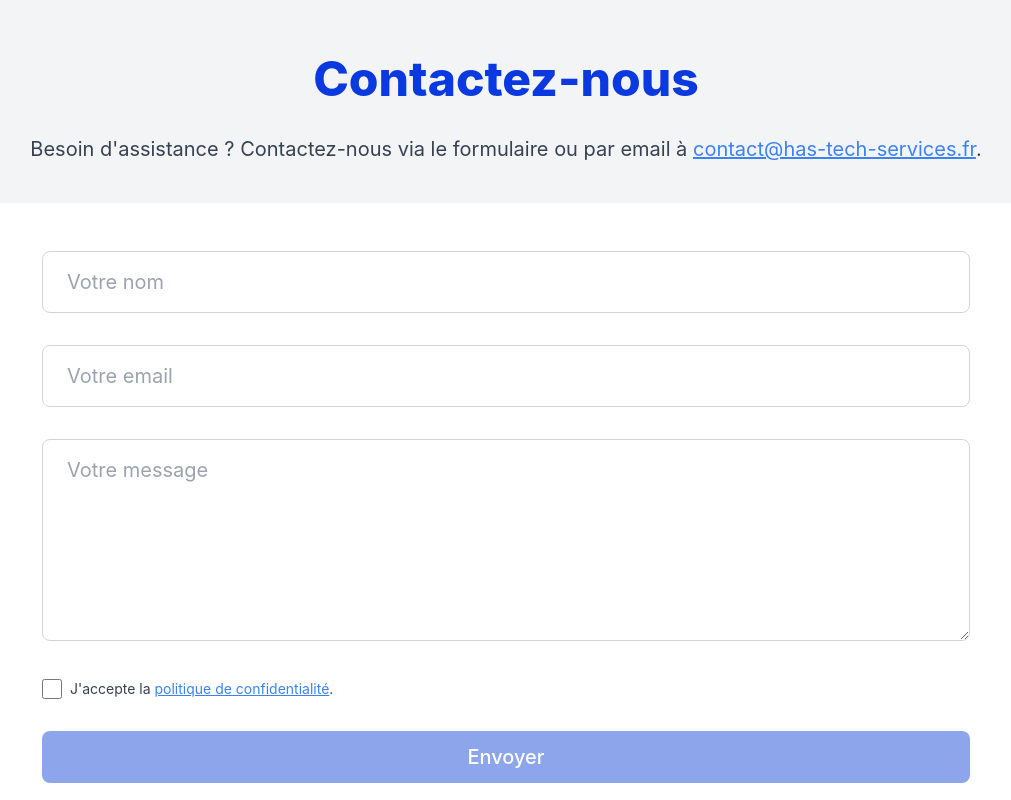
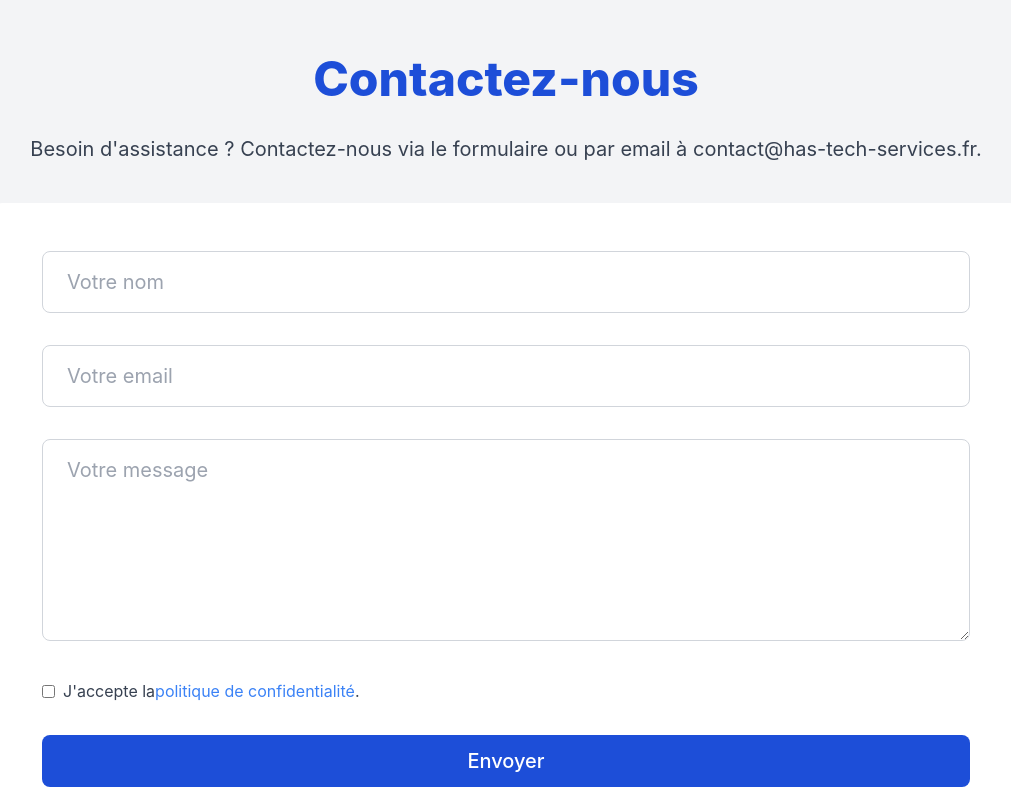
Before and after one commit to HASSANEBEZZA/Has-Tech-Services, a React (Create React App) app: page / in a window 1280 px wide. Shown: the part 3360-4160 px from the top of the page, without its empty margins (134-1145 px from the left). Built offline with nearby package versions, Linux system fonts and the light colour scheme.

Commit message:
ajout de mentionlegal et Politique de confidentialité

```diff
--- a/src/components/Contact.tsx
+++ b/src/components/Contact.tsx
@@ -1,35 +1,44 @@
 import React, { useState } from 'react';
 import axios from 'axios';
 import { FaTwitter, FaFacebook, FaInstagram, FaLinkedin, FaTiktok, FaYoutube } from 'react-icons/fa';
-import '../components/contactstyles.scss';
+import '../components/SocialMedia.scss';
 
 const Contact: React.FC = () => {
-  const [formData, setFormData] = useState({ name: '', email: '', message: '' });
+  const [formData, setFormData] = useState({ name: '', email: '', message: '', acceptPrivacy: false });
   const [status, setStatus] = useState<'idle' | 'loading' | 'success' | 'error'>('idle');
   const [errorMessage, setErrorMessage] = useState<string>('');
-  const [isAccepted, setIsAccepted] = useState<boolean>(false);
+  const [privacyError, setPrivacyError] = useState<string>('');
 
   const handleChange = (e: React.ChangeEvent<HTMLInputElement | HTMLTextAreaElement>) => {
     setFormData({ ...formData, [e.target.name]: e.target.value });
   };
 
   const handleCheckboxChange = (e: React.ChangeEvent<HTMLInputElement>) => {
-    setIsAccepted(e.target.checked);
+    setFormData({ ...formData, acceptPrivacy: e.target.checked });
   };
 
   const handleSubmit = async (e: React.FormEvent) => {
     e.preventDefault();
     setStatus('loading');
     setErrorMessage('');
+    setPrivacyError('');
+
+    if (!formData.acceptPrivacy) {
+      setPrivacyError('Vous devez accepter la politique de confidentialité pour soumettre le formulaire.');
+      setStatus('idle');
+      return;
+    }
 
     try {
+      // Utiliser la variable d'environnement pour l'URL de l'API
       const response = await axios.post(
-        'https://serveur-dispose-de-services-technologiques.railway.internal/api/contact',
+        process.env.REACT_APP_API_URL || '', // URL provenant de la variable d'environnement
         formData
       );
+
       if (response.status === 200) {
         setStatus('success');
-        setFormData({ name: '', email: '', message: '' });
+        setFormData({ name: '', email: '', message: '', acceptPrivacy: false });
       }
     } catch (error: any) {
       setStatus('error');
@@ -45,9 +54,9 @@ const Contact: React.FC = () => {
         <div className="container mx-auto text-center px-6">
           <h2 className="text-5xl font-extrabold text-blue-700 mb-8">Contactez-nous</h2>
           <p className="text-xl text-gray-700 mb-10">
-            Besoin d'assistance ? Contactez-nous via le formulaire ou par email à{' '}
-            <a href="mailto:contact@has-tech-services.fr" className="text-blue-500 underline">
-            contact@has-tech-services.fr
+            Besoin d'assistance ? Contactez-nous via le formulaire ou par email à {'contact@has-tech-services.fr'}
+            <a href={`mailto:${process.env.REACT_APP_SUPPORT_EMAIL}`} className="text-blue-500 underline">
+              {process.env.REACT_APP_SUPPORT_EMAIL}
             </a>
             .
           </p>
@@ -89,28 +98,25 @@ const Contact: React.FC = () => {
               ></textarea>
             </div>
 
-            {/* Case à cocher pour la politique de confidentialité */}
-            <div className="flex items-center space-x-2">
-              <input
-                type="checkbox"
-                id="privacy-policy"
-                checked={isAccepted}
-                onChange={handleCheckboxChange}
-                className="h-5 w-5 text-blue-600 border-gray-300 rounded focus:ring-2 focus:ring-blue-300"
-                required
-              />
-              <label htmlFor="privacy-policy" className="text-sm text-gray-700">
-                J'accepte la{' '}
-                <a href="/politique-de-confidentialite" className="text-blue-500 underline">
-                  politique de confidentialité
-                </a>.
+            {/* Case à cocher pour accepter la politique de confidentialité */}
+            <div>
+              <label className="flex items-center text-gray-700">
+                <input
+                  type="checkbox"
+                  name="acceptPrivacy"
+                  checked={formData.acceptPrivacy}
+                  onChange={handleCheckboxChange}
+                  className="mr-2"
+                />
+                J'accepte la <a href="/privacy-policy" className="text-blue-500">politique de confidentialité</a>.
               </label>
+              {privacyError && <p className="text-red-600 text-sm">{privacyError}</p>}
             </div>
 
             <button
               type="submit"
-              className={`w-full py-3 bg-blue-700 text-white font-medium rounded-lg hover:bg-blue-600 text-xl ${!isAccepted ? 'opacity-50 cursor-not-allowed' : ''}`}
-              disabled={!isAccepted || status === 'loading'}
+              className="w-full py-3 bg-blue-700 text-white font-medium rounded-lg hover:bg-blue-600 text-xl"
+              disabled={status === 'loading'}
             >
               {status === 'loading' ? 'Envoi en cours...' : 'Envoyer'}
             </button>
```
